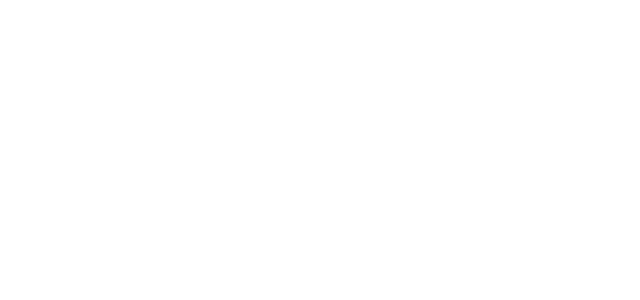
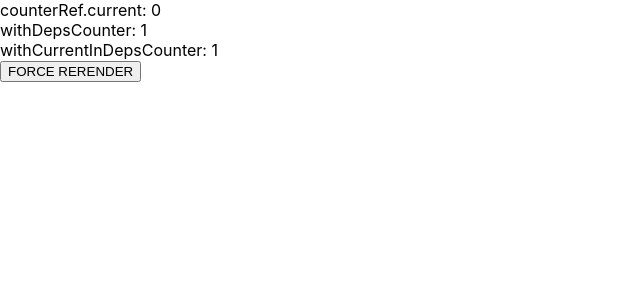
Before and after one commit to TheWidlarzGroup/twg-hooks-workshop-2021, a React (Create React App) app: page /refAndUseEffect in a window 1280 px wide. Shown: the top 300 px of the page, without its empty margins (0-640 px from the left). Built offline with nearby package versions, Linux system fonts and the light colour scheme.

Commit message:
Add examples for useRef and references

```diff
--- a/src/App.tsx
+++ b/src/App.tsx
@@ -9,13 +9,15 @@ import {
   CallbackCurring5,
 } from './hooks/callback/limitations/curring'
 import { OnlyFunctions } from './hooks/callback/limitations/onlyFunctions'
-import { ForwardedComponentWithImperativeHandleExample } from './hooks/ref/ForwardedComponentWithImperativeHandle'
+import { ForwardedComponentWithImperativeHandle } from './hooks/ref/ForwardedComponentWithImperativeHandle'
+import { RefAndUseEffect } from './hooks/ref/refAndUseEffect'
+import { WithoutForwardRef } from './hooks/ref/withoutForwardRef'
+import { WithoutForwardRefButRenamed } from './hooks/ref/CustomComponentWithRefButRenamed'
 
 function App() {
   return (
     <Router>
       <Route exact path={'/'} render={() => <div>home</div>} />
-
       <Route path={'/callback'} render={() => <CallbackCurring />} />
       <Route path={'/callback2'} render={() => <CallbackCurring2 />} />
       <Route path={'/callback3'} render={() => <CallbackCurring3 />} />
@@ -23,7 +25,21 @@ function App() {
       <Route path={'/callback5'} render={() => <CallbackCurring5 />} />
       <Route path={'/callbackfail'} render={() => <OnlyFunctions />} />
 
-      <Route path={'/ref'} render={() => <ForwardedComponentWithImperativeHandleExample />} />
+      <Route path={'/refComponentWithoutForwardRef'} render={() => <WithoutForwardRef />} />
+      <Route
+        path={'/refComponentWithoutForwardRefRenamed'}
+        render={() => <WithoutForwardRefButRenamed />}
+      />
+
+      <Route path={'/refComponentWithForwardRef'} render={() => <WithoutForwardRef />} />
+
+      <Route
+        path={'/forwardedComponentWithImperativeHandle'}
+        render={() => <ForwardedComponentWithImperativeHandle />}
+      />
+
+      <Route path={'/refAndUseEffect'} render={() => <RefAndUseEffect />} />
+      <Route path={'/refAndUseEffectFake'} render={() => <RefAndUseEffect fakeRef />} />
 
       <Route path={'/memo'} render={() => <div>memo</div>} />
       <Route path={'/effect'} render={() => <div>effect</div>} />
--- /dev/null
+++ b/src/hooks/ref/BasicRefComponents.tsx
@@ -0,0 +1,23 @@
+import React, { ForwardedRef, forwardRef, Ref } from 'react'
+
+interface CustomComponentWithRefProps {
+  ref: Ref<HTMLDivElement>
+}
+
+export const CustomComponentWithRef = ({ ref }: CustomComponentWithRefProps) => {
+  return <div ref={ref}>HEllO from CustomComponentWithRef</div>
+}
+
+interface CustomComponentWithRefButRenamedProps {
+  definitelyNotRef: Ref<HTMLDivElement>
+}
+
+export const CustomComponentWithRefButRenamed = ({
+  definitelyNotRef,
+}: CustomComponentWithRefButRenamedProps) => {
+  return <div ref={definitelyNotRef}>HEllO from CustomComponentWithRef</div>
+}
+
+export const ForwardedComponent = forwardRef((props, ref: ForwardedRef<HTMLDivElement>) => {
+  return <div ref={ref}>HELLO from ForwardedCustomComponent</div>
+})
--- /dev/null
+++ b/src/hooks/ref/CustomComponentWithRefButRenamed.tsx
@@ -0,0 +1,8 @@
+import React, { useRef } from 'react'
+import { CustomComponentWithRefButRenamed } from './BasicRefComponents'
+
+export const WithoutForwardRefButRenamed = () => {
+  const ref = useRef<HTMLDivElement>(null)
+
+  return <CustomComponentWithRefButRenamed definitelyNotRef={ref} />
+}
--- a/src/hooks/ref/ForwardedComponentWithImperativeHandle.tsx
+++ b/src/hooks/ref/ForwardedComponentWithImperativeHandle.tsx
@@ -7,7 +7,7 @@ export type ImperativeHandleRef = {
   textStateButWithUpperCase: string
 }
 
-export const ForwardedComponentWithImperativeHandleExample = () => {
+export const ForwardedComponentWithImperativeHandle = () => {
   const ref = useRef<ImperativeHandleRef>(null)
   const { forceRerender } = useForceRerender()
 
@@ -18,7 +18,7 @@ export const ForwardedComponentWithImperativeHandleExample = () => {
         onChange={(e) => ref.current?.updateState(e.target.value)}
         type="text"
       />
-      <ForwardedComponentWithImperativeHandle ref={ref} />
+      <ForwardedComponentWithImperativeHandleChildren ref={ref} />
       <br />
       <button onClick={forceRerender}>FORCE RERENDER</button>
       <button onClick={() => ref.current?.click()}>CLICK USING REF</button>
@@ -26,7 +26,7 @@ export const ForwardedComponentWithImperativeHandleExample = () => {
   )
 }
 
-export const ForwardedComponentWithImperativeHandle = forwardRef(
+const ForwardedComponentWithImperativeHandleChildren = forwardRef(
   (_props, ref: ForwardedRef<ImperativeHandleRef>) => {
     const [text, setText] = useState('Hello from ForwardedComponentWithImperativeHandle')
     const _ref = useRef<HTMLDivElement>(null)
--- /dev/null
+++ b/src/hooks/ref/refAndUseEffect.tsx
@@ -0,0 +1,41 @@
+import React, { useEffect, useRef } from 'react'
+import useForceRerender from '../utils/useForceRerender'
+import useCounter from '../utils/useCounter'
+import { useFakeRef } from '../fakeHooks/useFakeRef'
+
+export const RefAndUseEffect = ({ fakeRef }: { fakeRef?: boolean }) => {
+  // eslint-disable-next-line react-hooks/rules-of-hooks
+  const counterRef = fakeRef ? useFakeRef(0) : useRef(0)
+  const { forceRerenderWithCallback } = useForceRerender()
+  const [withDepsCounter, incrementCounterWithDeps] = useCounter(0)
+  const [withCurrentInDepsCounter, incrementCounterCurrentInWithDeps] = useCounter(0)
+
+  useEffect(() => {
+    console.log('without deps', counterRef.current)
+  }, [])
+
+  useEffect(() => {
+    console.log('with deps', counterRef.current)
+    incrementCounterWithDeps()
+  }, [counterRef, incrementCounterWithDeps])
+
+  useEffect(() => {
+    console.log('with .current as dep', counterRef.current)
+    incrementCounterCurrentInWithDeps()
+  }, [counterRef.current, incrementCounterCurrentInWithDeps, incrementCounterWithDeps])
+
+  return (
+    <div>
+      <div>counterRef.current: {counterRef.current}</div>
+      <div>withDepsCounter: {withDepsCounter}</div>
+      <div>withCurrentInDepsCounter: {withCurrentInDepsCounter}</div>
+
+      <button
+        onClick={() => {
+          forceRerenderWithCallback(() => (counterRef.current = counterRef.current + 1))
+        }}>
+        FORCE RERENDER
+      </button>
+    </div>
+  )
+}
--- /dev/null
+++ b/src/hooks/ref/withoutForwardRef.tsx
@@ -0,0 +1,8 @@
+import React, { useRef } from 'react'
+import { CustomComponentWithRef } from './BasicRefComponents'
+
+export const WithoutForwardRef = () => {
+  const ref = useRef<HTMLDivElement>(null)
+
+  return <CustomComponentWithRef ref={ref} />
+}
--- /dev/null
+++ b/src/hooks/utils/useCounter.ts
@@ -0,0 +1,12 @@
+import { useCallback, useState } from 'react'
+
+const useCounter = (initial = 0) => {
+  const [counter, setCounter] = useState(initial)
+
+  const increment = useCallback(() => {
+    setCounter((prev) => prev + 1)
+  }, [])
+  return [counter, increment] as const
+}
+
+export default useCounter
--- a/src/hooks/utils/useForceRerender.ts
+++ b/src/hooks/utils/useForceRerender.ts
@@ -7,7 +7,12 @@ const useForceRerender = () => {
     setCounter((prev) => prev + 1)
   }
 
-  return { forceRerender }
+  const forceRerenderWithCallback = (callback?: F0) => {
+    callback && callback()
+    setCounter((prev) => prev + 1)
+  }
+
+  return { forceRerender, forceRerenderWithCallback }
 }
 
 export default useForceRerender
```
Also changed, not shown: src/hooks/ref/WithForwardedRef.tsx (added, +8 -0 lines).
